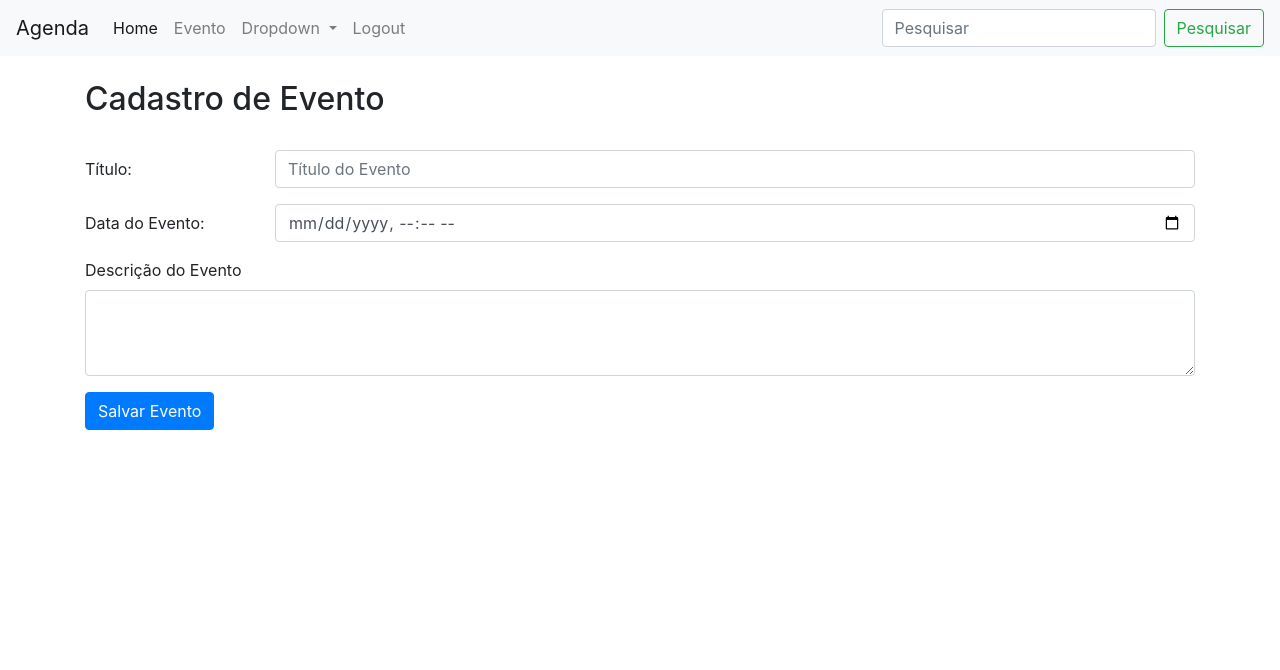
After one commit to JeanCarlos2017/agenda, a Django app: page /evento/ in a window 1280 px wide. The commit adds this page. Shown: the top 670 px of the page. Run offline with Django 3.2, Linux system fonts and the light colour scheme; the visitor is signed in with stand-in values (Sample User, id 1); some libraries are stand-ins or nearby versions.

Commit message:
Incluindo tela e função de cadastro de evento

```diff
--- /dev/null
+++ b/Templates/evento.html
@@ -0,0 +1,33 @@
+{% extends "model-page.html" %}
+
+{% block content %}
+
+<div class="container">
+     <br>
+    <h2>Cadastro de Evento</h2> </br>
+    <form action="submit" method="post">  {% csrf_token %}
+      <div class="form-group row">
+        <label for="inputEmail3" class="col-sm-2 col-form-label">Título: </label>
+        <div class="col-sm-10">
+          <input name="titulo" type="text" class="form-control" id="inputEmail3" placeholder="Título do Evento">
+        </div>
+      </div>
+      <div class="form-group row">
+        <label for="inputPassword3" class="col-sm-2 col-form-label">Data do Evento: </label>
+        <div class="col-sm-10">
+          <input name="dataEvento" type="datetime-local" class="form-control" id="inputPassword3" >
+        </div>
+      </div>
+      <div class="form-group">
+          <label for="exampleFormControlTextarea1">Descrição do Evento</label>
+          <textarea name="descricao" class="form-control" id="exampleFormControlTextarea1" rows="3"></textarea>
+      </div>
+       <div class="form-group row">
+        <div class="col-sm-10">
+          <button type="submit" class="btn btn-primary">Salvar Evento</button>
+        </div>
+      </div>
+
+    </form>
+</div>
+{% endblock %}
--- a/Templates/model-header.html
+++ b/Templates/model-header.html
@@ -5,7 +5,7 @@
 </head>
 <body>
      <nav class="navbar navbar-expand-lg navbar-light bg-light">
-      <a class="navbar-brand" href="#">Agenda</a>
+      <a class="navbar-brand" href="/agenda">Agenda</a>
       <button class="navbar-toggler" type="button" data-toggle="collapse" data-target="#conteudoNavbarSuportado" aria-controls="conteudoNavbarSuportado" aria-expanded="false" aria-label="Alterna navegação">
         <span class="navbar-toggler-icon"></span>
       </button>
@@ -13,10 +13,10 @@
       <div class="collapse navbar-collapse" id="conteudoNavbarSuportado">
         <ul class="navbar-nav mr-auto">
           <li class="nav-item active">
-            <a class="nav-link" href="#">Home <span class="sr-only">(página atual)</span></a>
+            <a class="nav-link" href="/agenda">Home <span class="sr-only">(página atual)</span></a>
           </li>
           <li class="nav-item">
-            <a class="nav-link" href="#">Link</a>
+            <a class="nav-link" href="/evento">Evento</a>
           </li>
           <li class="nav-item dropdown">
             <a class="nav-link dropdown-toggle" href="#" id="navbarDropdown" role="button" data-toggle="dropdown" aria-haspopup="true" aria-expanded="false">
--- a/agenda/urls.py
+++ b/agenda/urls.py
@@ -21,8 +21,12 @@ from django.views.generic import RedirectView
 urlpatterns = [
     path('admin/', admin.site.urls),
     path('agenda/', views.lista_eventos),
-    path('', RedirectView.as_view(url= '/agenda/')),
+    path('agenda/evento/', views.evento),
+    path('agenda/evento/submit', views.submit_evento),
+    path('evento/submit', views.submit_evento),
+    path('evento/', views.evento),
+    path('', RedirectView.as_view(url='/agenda/')),
     path('login/', views.login_user),
     path('login/submit', views.submit_login),
-    path('logout/', views.logout_user)
+    path('logout/', views.logout_user),
 ]
--- a/core/views.py
+++ b/core/views.py
@@ -14,7 +14,7 @@ def submit_login(request):
     if request.POST:
         username = request.POST.get('username')
         password = request.POST.get('password')
-        user = authenticate (username=username, password=password)
+        user = authenticate(username=username, password=password)
         if user is not None:
             login(request, user)
             return redirect('/')
@@ -34,3 +34,20 @@ def lista_eventos(request):
     evento = Evento.objects.filter(usuario= usuario)
     response = {'eventos_list': evento}
     return render(request, 'agenda.html', response)
+
+
+@login_required(login_url='/login/')
+def evento(request):
+    return render(request, 'evento.html')
+
+
+@login_required(login_url='/login/')
+def submit_evento(request):
+    if request.POST:
+        titulo = request.POST.get('titulo')
+        data_evento = request.POST.get('dataEvento')
+        descricao = request.POST.get('descricao')
+        usuario = request.user
+        Evento.objects.create(titulo=titulo, data_evento=data_evento, descricao=descricao, usuario=usuario)
+
+    return redirect('/')
```
Also changed, not shown: 1 other file.
